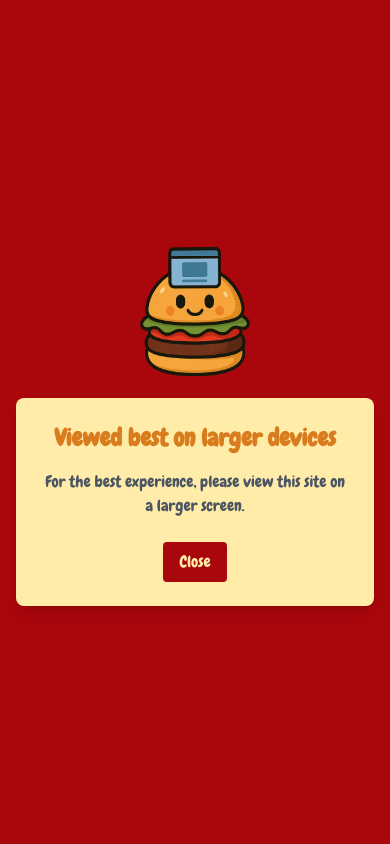
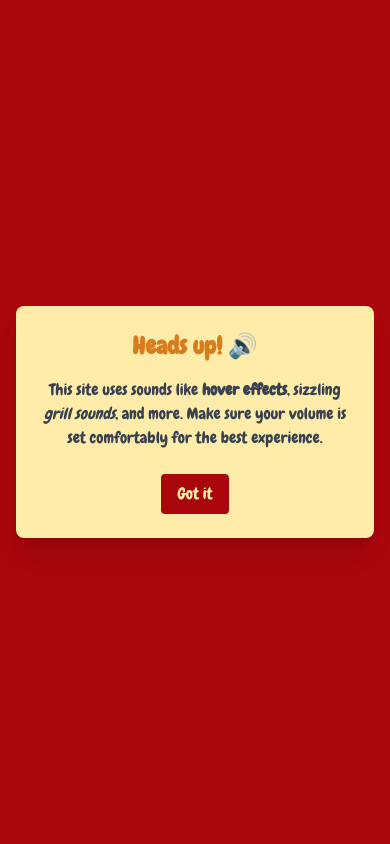
Before and after one commit to adnanpasha7/BurgerFolio, a React (Vite) app: page / in a window 390 px wide. Shown: the top 844 px of the page. Built offline with nearby package versions, Linux system fonts and the light colour scheme.

Commit message:
Adding audio usage modal, removing the small screenmodal

```diff
--- a/src/App.jsx
+++ b/src/App.jsx
@@ -11,7 +11,7 @@ export default function App() {
   useEffect(() => {
     setTimeout(() => {
       setLoading(false);
-    }, 3000);
+    }, 1000);
   }, []);
 
   if (loading) {
--- /dev/null
+++ b/src/components/AudioUsageModal.jsx
@@ -0,0 +1,43 @@
+import { useEffect, useState } from "react";
+import { motion } from "framer-motion";
+
+const AudioUsageModal = () => {
+  const [showModal, setShowModal] = useState(false);
+
+  useEffect(() => {
+    const hasSeenModal = sessionStorage.getItem("audioModalShown");
+    if (!hasSeenModal) {
+      setShowModal(true);
+      sessionStorage.setItem("audioModalShown", "true");
+    }
+  }, []);
+
+  if (!showModal) return null;
+
+  return (
+    <div className="fixed top-0 left-0 w-full h-screen bg-secondary flex flex-col justify-center items-center z-[100000]">
+      <motion.div
+        initial={{ scale: 0.8, opacity: 0 }}
+        animate={{ scale: 1, opacity: 1 }}
+        transition={{ duration: 0.4, ease: "easeOut" }}
+        className="bg-primary rounded-lg p-6 max-w-sm mx-4 text-center shadow-xl"
+      >
+        <h2 className="text-2xl font-bold mb-4 text-tertiary">Heads up! 🔊</h2>
+        <p className="mb-6 text-gray-700">
+          This site uses sounds like <span className="font-semibold">hover effects</span>,
+          sizzling <span className="italic">grill sounds</span>, and more.
+          Make sure your volume is set comfortably for the best experience.
+        </p>
+
+        <button
+          onClick={() => setShowModal(false)}
+          className="px-4 py-2 bg-secondary text-primary rounded hover:bg-[#860705] transition-colors"
+        >
+          Got it
+        </button>
+      </motion.div>
+    </div>
+  );
+};
+
+export default AudioUsageModal;
--- a/src/components/SmallScreenModal.jsx
+++ /dev/null
@@ -1,60 +0,0 @@
-import { useEffect, useState } from "react";
-import mobile from "../assets/mobile.png";
-import { motion } from "framer-motion";
-
-const SmallScreenModal = () => {
-  const [isSmallScreen, setIsSmallScreen] = useState(false);
-  const [showModal, setShowModal] = useState(false);
-
-  useEffect(() => {
-    const checkScreenSize = () => {
-      setIsSmallScreen(window.innerWidth < 768); // example breakpoint for small screens
-    };
-
-    checkScreenSize();
-
-    window.addEventListener("resize", checkScreenSize);
-    return () => window.removeEventListener("resize", checkScreenSize);
-  }, []);
-
-  useEffect(() => {
-    if (isSmallScreen) {
-      setShowModal(true);
-    } else {
-      setShowModal(false);
-    }
-  }, [isSmallScreen]);
-
-  if (!showModal) return null;
-
-  return (
-    <div className="fixed top-0 left-0 w-full h-screen bg-secondary flex flex-col justify-center items-center z-50">
-      <motion.div
-        animate={{ rotate: [0, 5, -5, 5, 0] }}
-        transition={{ repeat: Infinity, duration: 4, ease: "easeInOut" }}
-      >
-        <img
-          src={mobile}
-          alt="Burger Icon"
-          className="w-36 h-40 hover:scale-150 transition-transform duration-700"
-        />
-      </motion.div>
-      <div className="bg-primary rounded-lg p-6 max-w-sm mx-4 text-center shadow-lg">
-        <h2 className="text-2xl font-bold mb-4 text-tertiary">
-          Viewed best on larger devices
-        </h2>
-        <p className="mb-6 text-gray-600">
-          For the best experience, please view this site on a larger screen.
-        </p>
-        <button
-          onClick={() => setShowModal(false)}
-          className="px-4 py-2 bg-secondary text-primary rounded hover:bg-[#860705]"
-        >
-          Close
-        </button>
-      </div>
-    </div>
-  );
-};
-
-export default SmallScreenModal;
--- a/src/sections/Home.jsx
+++ b/src/sections/Home.jsx
@@ -6,14 +6,14 @@ import Skills from "../sections/Skills.jsx";
 import Projects from "../sections/Projects.jsx";
 import Contact from "../sections/Contact.jsx";
 import Footer from "../sections/Footer.jsx";
-import SmallScreenModal from "../components/SmallScreenModal.jsx";
+import AudioUsageModal from "../components/AudioUsageModal.jsx";
 
 
 export default function Home() {
   return (
     <>
       <BackToTopButton />
-      <SmallScreenModal />
+      <AudioUsageModal />
       <NavBar />
       <Hero />
       <About />
```
